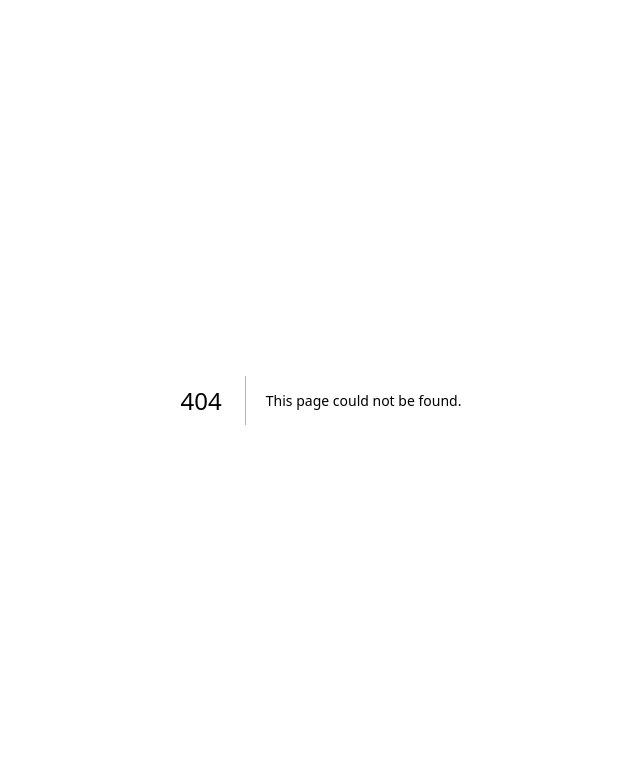
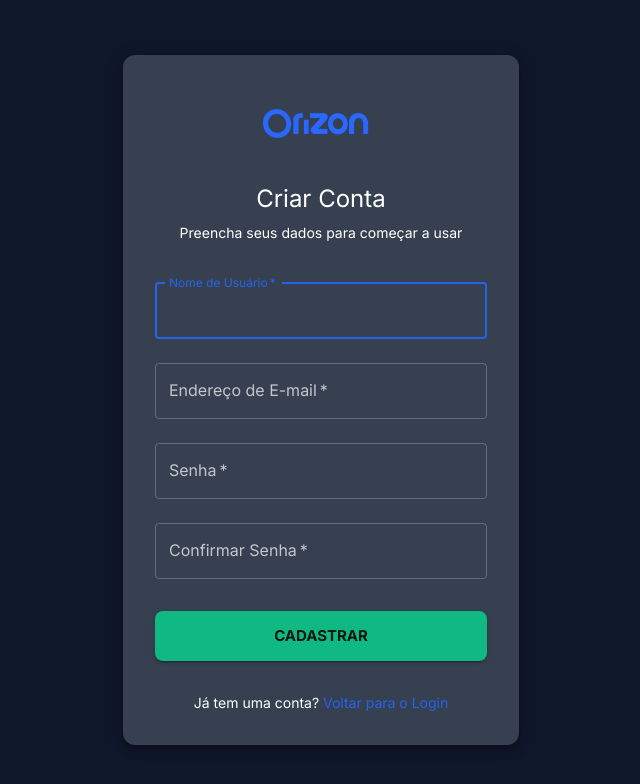
Before and after one commit to viniciusperrone/task-management-system, a Next.js app in the folder frontend/: page /register in a window 1280 px wide. Before the commit this address had no page. Shown: the top 784 px of the page, without its empty margins (319-959 px from the left). Built offline with nearby package versions, Linux system fonts and the light colour scheme; no server answers.

Commit message:
feat(auth): add user registration page with validation

```diff
--- /dev/null
+++ b/frontend/src/app/(auth)/register/page.tsx
@@ -0,0 +1,244 @@
+// src/app/(auth)/register/page.tsx
+'use client';
+
+import React, { useState } from 'react';
+import { useRouter } from 'next/navigation';
+import Link from 'next/link';
+import Image from 'next/image';
+import {
+  Box,
+  Button,
+  Container,
+  TextField,
+  Typography,
+  Paper,
+  Alert,
+  InputAdornment,
+  IconButton,
+  CircularProgress,
+} from '@mui/material';
+import {
+  Visibility,
+  VisibilityOff,
+} from '@mui/icons-material';
+import { api } from '@/services/api';
+
+// Import da logo na pasta src/assets/
+import logoImg from '@/assets/logo.png';
+
+export default function RegisterPage() {
+  const router = useRouter();
+
+  const [username, setUsername] = useState('');
+  const [email, setEmail] = useState('');
+  const [password, setPassword] = useState('');
+  const [confirmPassword, setConfirmPassword] = useState('');
+  const [showPassword, setShowPassword] = useState(false);
+
+  const [loading, setLoading] = useState(false);
+  const [error, setError] = useState<string | null>(null);
+
+  const handleSubmit = async (e: React.FormEvent) => {
+    e.preventDefault();
+    setError(null);
+
+    // Validações básicas no Frontend
+    if (!username || !email || !password || !confirmPassword) {
+      setError('Por favor, preencha todos os campos.');
+      return;
+    }
+
+    if (password !== confirmPassword) {
+      setError('As senhas não coincidem.');
+      return;
+    }
+
+    if (password.length < 6) {
+      setError('A senha deve ter pelo menos 6 caracteres.');
+      return;
+    }
+
+    try {
+      setLoading(true);
+
+      await api.post('/auth/register/', {
+        username,
+        email,
+        password,
+        password_confirm: password
+      });
+
+      router.push('/login?registered=true');
+    } catch (err: any) {
+      if (err.response?.data) {
+        const apiErrors = err.response.data;
+        if (apiErrors.username) {
+          setError(`Usuário: ${apiErrors.username[0]}`);
+        } else if (apiErrors.email) {
+          setError(`E-mail: ${apiErrors.email[0]}`);
+        } else if (apiErrors.password) {
+          setError(`Senha: ${apiErrors.password[0]}`);
+        } else {
+          setError('Erro ao realizar o cadastro. Verifique os dados informados.');
+        }
+      } else {
+        setError('Erro ao conectar com o servidor. Tente novamente mais tarde.');
+      }
+    } finally {
+      setLoading(false);
+    }
+  };
+
+  return (
+    <Container component="main" maxWidth="xs">
+      <Box
+        sx={{
+          minHeight: '100vh',
+          display: 'flex',
+          flexDirection: 'column',
+          alignItems: 'center',
+          justifyContent: 'center',
+          py: 4,
+        }}
+      >
+        <Paper
+          elevation={6}
+          sx={{
+            p: 4,
+            display: 'flex',
+            flexDirection: 'column',
+            alignItems: 'center',
+            width: '100%',
+            borderRadius: 3,
+          }}
+        >
+          {/* Logo do Projeto */}
+          <Box sx={{ mb: 2, display: 'flex', justifyContent: 'center' }}>
+            <Image
+              src={logoImg}
+              alt="Logo Kanban"
+              width={120}
+              height={80}
+              priority
+              style={{ objectFit: 'contain' }}
+            />
+          </Box>
+
+          <Typography component="h1" variant="h5" fontWeight="bold" sx={{ mb: 1 }}>
+            Criar Conta
+          </Typography>
+
+          <Typography variant="body2" color="text.secondary" sx={{ mb: 3 }}>
+            Preencha seus dados para começar a usar
+          </Typography>
+
+          {error && (
+            <Alert severity="error" sx={{ width: '100%', mb: 2 }}>
+              {error}
+            </Alert>
+          )}
+
+          {/* Formulário */}
+          <Box component="form" onSubmit={handleSubmit} noValidate sx={{ width: '100%' }}>
+            <TextField
+              margin="normal"
+              required
+              fullWidth
+              id="username"
+              label="Nome de Usuário"
+              name="username"
+              autoComplete="username"
+              autoFocus
+              value={username}
+              onChange={(e) => setUsername(e.target.value)}
+              disabled={loading}
+            />
+
+            <TextField
+              margin="normal"
+              required
+              fullWidth
+              id="email"
+              label="Endereço de E-mail"
+              name="email"
+              type="email"
+              autoComplete="email"
+              value={email}
+              onChange={(e) => setEmail(e.target.value)}
+              disabled={loading}
+            />
+
+            <TextField
+              margin="normal"
+              required
+              fullWidth
+              name="password"
+              label="Senha"
+              type={showPassword ? 'text' : 'password'}
+              id="password"
+              autoComplete="new-password"
+              value={password}
+              onChange={(e) => setPassword(e.target.value)}
+              disabled={loading}
+              InputProps={{
+                endAdornment: (
+                  <InputAdornment position="end">
+                    <IconButton
+                      aria-label="alternar visibilidade da senha"
+                      onClick={() => setShowPassword(!showPassword)}
+                      edge="end"
+                    >
+                      {showPassword ? <VisibilityOff /> : <Visibility />}
+                    </IconButton>
+                  </InputAdornment>
+                ),
+              }}
+            />
+
+            <TextField
+              margin="normal"
+              required
+              fullWidth
+              name="confirmPassword"
+              label="Confirmar Senha"
+              type={showPassword ? 'text' : 'password'}
+              id="confirmPassword"
+              value={confirmPassword}
+              onChange={(e) => setConfirmPassword(e.target.value)}
+              disabled={loading}
+            />
+
+            <Button
+              type="submit"
+              fullWidth
+              variant="contained"
+              color="secondary"
+              size="large"
+              disabled={loading}
+              sx={{ mt: 3, mb: 2, py: 1.5, borderRadius: 2, fontWeight: 'bold' }}
+            >
+              {loading ? <CircularProgress size={24} color="inherit" /> : 'Cadastrar'}
+            </Button>
+
+            <Box sx={{ mt: 2, textAlign: 'center' }}>
+              <Typography variant="body2" color="text.secondary">
+                Já tem uma conta?{' '}
+                <Link href="/login" passHref style={{ textDecoration: 'none' }}>
+                  <Typography
+                    component="span"
+                    variant="body2"
+                    color="primary"
+                    fontWeight="bold"
+                    sx={{ '&:hover': { textDecoration: 'underline' } }}
+                  >
+                    Voltar para o Login
+                  </Typography>
+                </Link>
+              </Typography>
+            </Box>
+          </Box>
+        </Paper>
+      </Box>
+    </Container>
+  );
+}
```
